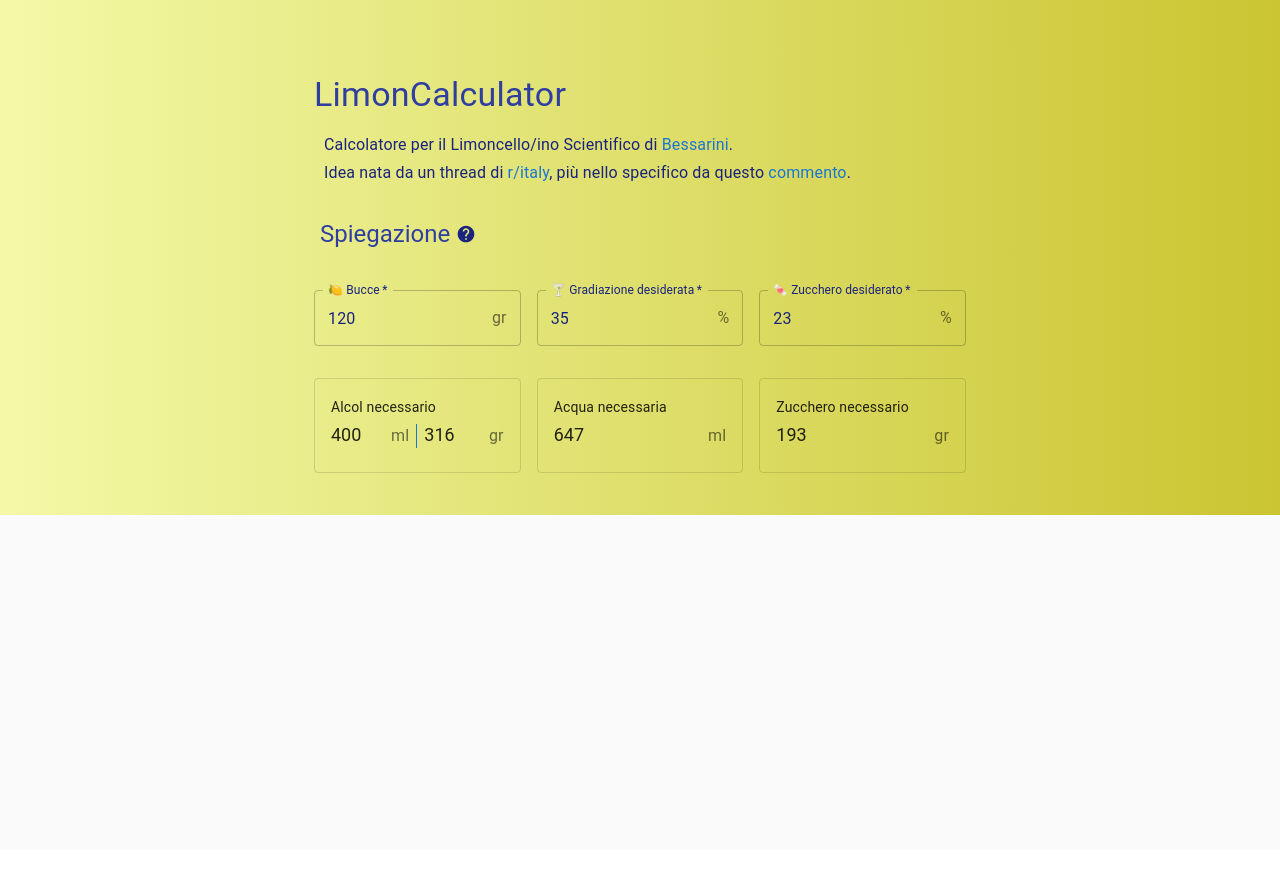
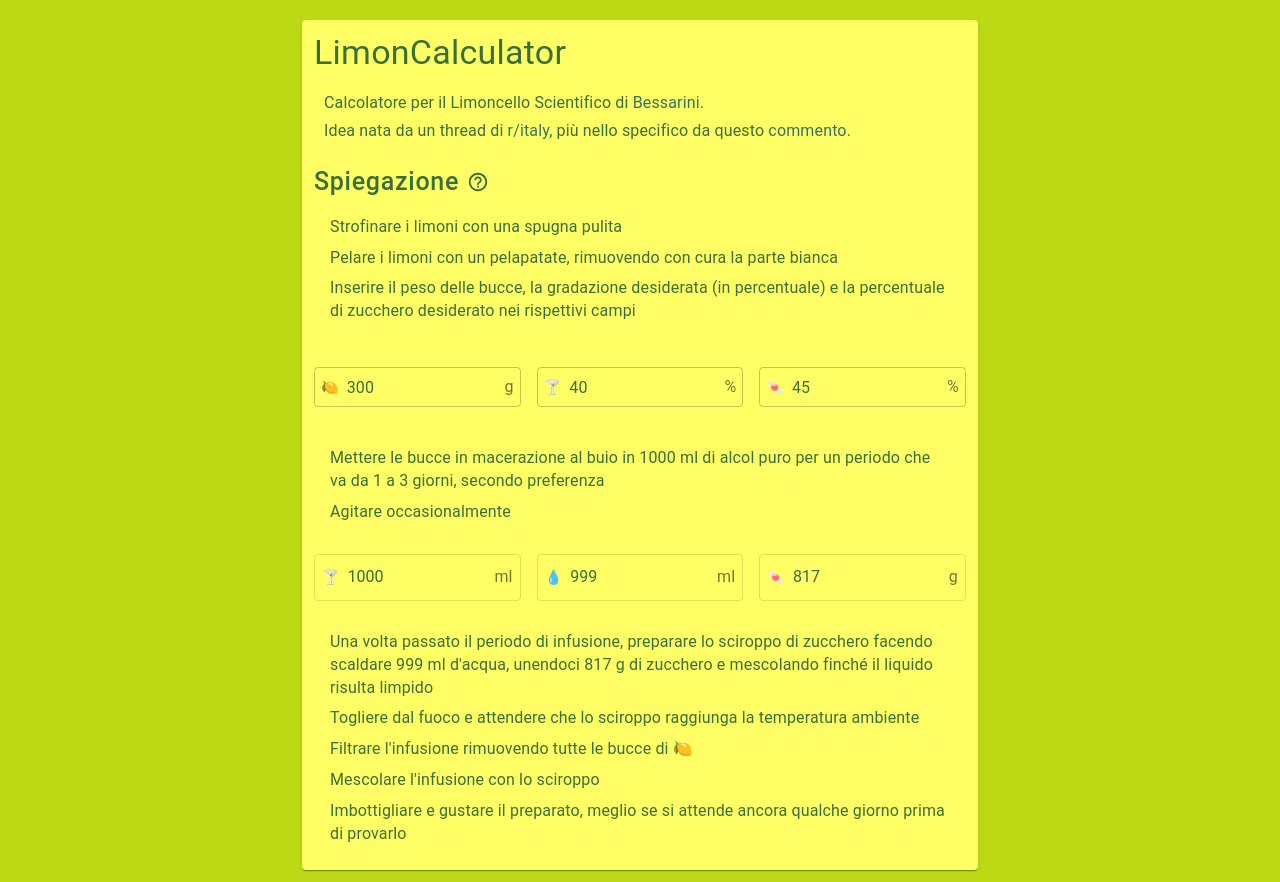
Before and after one commit to proschu2/LimonCalculator, a React (Create React App) app: page / in a window 1280 px wide. Before the commit the page ends 850 px from the top, so only its background shows below. Built offline with nearby package versions, Linux system fonts and the light colour scheme.

Commit message:
💄 css adaptations

```diff
--- a/src/App.css
+++ b/src/App.css
@@ -20,14 +20,13 @@
 
 #root {
     margin: 0;
-    font-family: -apple-system, BlinkMacSystemFont, 'Segoe UI', 'Roboto', 'Oxygen', 'Ubuntu', 'Cantarell', 'Fira Sans', 'Droid Sans', 'Helvetica Neue', sans-serif;
+    /*font-family: -apple-system, BlinkMacSystemFont, 'Segoe UI', 'Roboto', 'Oxygen', 'Ubuntu', 'Cantarell', 'Fira Sans', 'Droid Sans', 'Helvetica Neue', sans-serif;*/
     -webkit-font-smoothing: antialiased;
     -moz-osx-font-smoothing: grayscale;
-    background: #CAC531;
-    /* fallback for old browsers */
-    background: -webkit-linear-gradient(to right, #F3F9A7, #CAC531);
-    /* Chrome 10-25, Safari 5.1-6 */
-    background: linear-gradient(to right, #F3F9A7, #CAC531);
-    /* W3C, IE 10+/ Edge, Firefox 16+, Chrome 26+, Opera 12+, Safari 7+ */
-    color: #1a237e;
+    background: #bbd915;
+    margin: auto
 }
+
+.MuiOutlinedInput-adornedStart {
+    padding-left: 5px;
+}
--- a/src/App.tsx
+++ b/src/App.tsx
@@ -1,86 +1,124 @@
-import './App.css';
-
 import * as yup from 'yup';
 
 import {
+  Button,
   Card,
   CardContent,
   Container,
   CssBaseline,
   Grid,
+  Collapse,
   InputAdornment,
   Link,
   List,
   ListItem,
-    Typography
+  Paper,
+  Typography,
 } from '@material-ui/core';
-import { Field, FieldProps, Formik, FormikHelpers, getIn, useFormikContext } from 'formik';
+import {
+  Field,
+  FieldProps,
+  Formik,
+  FormikHelpers,
+  getIn,
+  useFormikContext,
+} from 'formik';
 import { Help, HelpOutline } from '@material-ui/icons';
 import React, { FC, useEffect, useState } from 'react';
 import TextField, { TextFieldProps } from '@material-ui/core/TextField';
-import { ThemeProvider, createMuiTheme, makeStyles } from '@material-ui/core/styles';
-
-import clsx from 'clsx';
+import {
+  ThemeProvider,
+  createMuiTheme,
+  makeStyles,
+} from '@material-ui/core/styles';
 import parse from 'html-react-parser';
-
+import './App.css';
 // import * as _ from "lodash";
 
-const theme = createMuiTheme({
+const lemonTheme = createMuiTheme({
   palette: {
-    primary: { main: '#1a237e' },
+    primary: {
+      main: '#396F3A',
+    },
+    secondary: { main: '#347562' },
     text: {
-      primary: '#1a237e',
+      primary: '#55A630',
+    },
+    background: {
+      default: '',
+      paper: '#ffff65',
     },
   },
 });
 
-const useStyles = makeStyles((theme) => ({
+const useStyles = makeStyles((theme) => {
+  return {
     form: {
       width: '100%', // Fix IE 11 issue.
       marginTop: theme.spacing(3),
       marginBottom: theme.spacing(3),
     },
     container: {
-    padding: '24px',
+      padding: '12px',
       maxWidth: '700px',
-    color: '#1a237e',
+      color: lemonTheme.palette.primary.main,
       [theme.breakpoints.up('sm')]: {
-      marginTop: '50px',
+        marginTop: theme.spacing(1),
+      },
+    },
+    paper: {
+      background: lemonTheme.palette.background.paper,
+      padding: '12px',
+      [theme.breakpoints.down('sm')]: {
+        padding: '10px',
       },
     },
     table: {
       marginTop: '20px',
     },
     inputLabel: {
-    color: theme.palette.primary.main,
+      color: lemonTheme.palette.text.primary,
+    },
+    inputAdornment: {
+      fontSize: '14px',
+      marginRight: '8px',
+      [theme.breakpoints.down('sm')]: { marginRight: '2px' },
+    },
+    inputField: {
+      color: lemonTheme.palette.primary.main,
+      padding: '0 7px',
     },
     cardLabel: {
       fontSize: '14px',
     },
     cardRoot: {
       background: 'transparent !important',
-    padding: '-2px -2px 0px',
     },
     cardValue: {
-    fontSize: '18px',
+      fontSize: '16px',
     },
     cardValueWithUnit: {
-    fontSize: '18px',
+      fontSize: '16px',
       display: 'table-cell',
       textAlign: 'left',
       width: '50%',
-    paddingRight: '10px',
+      //paddingRight: '10px',
     },
     cardUnit: {
       fontSize: '16px',
       display: 'table-cell',
       textAlign: 'right',
       width: '50%',
-    paddingLeft: '10px',
+      //paddingLeft: '10px',
     },
     cardTable: {
       display: 'table',
       width: '100%',
+      marginLeft: 'auto',
+      marginRight: '0',
+    },
+    cardContent: {
+      padding: '10.5px 7px !important',
     },
     cardTable2: {
       display: 'inline-table',
@@ -89,35 +127,32 @@ const useStyles = makeStyles((theme) => ({
     },
     cardTable0: {
       paddingRight: '7px',
-    borderRight: `1.5px solid ${theme.palette.info.dark}`,
+      [theme.breakpoints.down('xs')]: {
+        paddingRight: '22px',
+      },
+      borderRight: `1px solid ${lemonTheme.palette.secondary.dark}`,
     },
     cardTable1: {
       paddingLeft: '7px',
+      [theme.breakpoints.down('xs')]: {
+        paddingLeft: '21px',
       },
-  link: {
-    color: theme.palette.info.dark,
     },
     introTitle: {
       marginBottom: '15px',
-    color: theme.palette.primary.dark,
     },
     introListItem: {},
     introStepsTitle: {
-    marginBottom: '15px',
-    marginTop: '15px',
       background: 'transparent !important',
-    color: theme.palette.primary.dark,
       border: 'none',
       outline: 'none',
       boxShadow: 'none',
+      textTransform: 'none',
+      fontSize: '25px',
       '&:hover': {
-      color: theme.palette.info.dark,
+        color: lemonTheme.palette.secondary.main,
       },
-  },
-  intoHelpIcon: {
-    '&:hover': {
-      color: theme.palette.info.dark,
-    },
+      padding: '0px !important',
     },
     introSubtitle: {
       paddingLeft: '10px',
@@ -127,10 +162,15 @@ const useStyles = makeStyles((theme) => ({
       marginTop: '10px',
       marginBottom: '10px',
     },
-}));
+  };
+});
 
-const Step: FC<{ text: string }> = (props) => {
-  return <ListItem style={{ fontSize: '16px' }}>{parse(props.text)}</ListItem>;
+const Step: FC<{ text: string; key: any }> = (props) => {
+  return (
+    <ListItem style={{ fontSize: '16px' }} key={props.key}>
+      {parse(props.text)}
+    </ListItem>
+  );
 };
 
 const Input: FC<FieldProps & TextFieldProps> = (props) => {
@@ -141,6 +181,7 @@ const Input: FC<FieldProps & TextFieldProps> = (props) => {
   return (
     <TextField
       variant="outlined"
+      margin="dense"
       error={error ?? Boolean(isTouched && errorMessage)}
       helperText={
         helperText ?? (isTouched && errorMessage ? errorMessage : undefined)
@@ -148,10 +189,16 @@ const Input: FC<FieldProps & TextFieldProps> = (props) => {
       {...rest}
       {...field}
       InputLabelProps={{
+        shrink: false,
         classes: {
           root: classes.inputLabel,
         },
       }}
+      /*InputProps={{
+        classes: {
+          root: classes.inputField,
+        },
+      }}*/
     />
   );
 };
@@ -180,20 +227,18 @@ const validationSchema = yup.object().shape({
 });
 
 const App = () => {
-  const onSubmit = (values: FormValues) => {};
   return (
     <Formik
       initialValues={{
-        peel: 120,
-        gradiation: 35,
-        sugarPerc: 23,
+        peel: 300,
+        gradiation: 40,
+        sugarPerc: 45,
       }}
       validationSchema={validationSchema}
       onSubmit={(
         values: FormValues,
         formikHelpers: FormikHelpers<FormValues>,
       ) => {
-        onSubmit(values);
         formikHelpers.setSubmitting(false);
       }}
     >
@@ -204,33 +249,41 @@ const App = () => {
 
 interface IRequirementCard {
   label: string;
-  value: number[];
-  unit?: string[];
+  value: number;
+  unit: string;
 }
 
 interface IRequirementCardContent {
+  label?: string;
   value: number;
   unit: string;
 }
 
 const RequirementCardContent: FC<IRequirementCardContent> = (props) => {
   const classes = useStyles();
-  const { value, unit } = props;
+  const { value, unit, label } = props;
   return (
-    <div className={classes.cardTable}>
-      <Typography className={classes.cardValueWithUnit} variant="h3">
+    <span className={classes.cardTable}>
+      {label && (
+        <InputAdornment
+          position="start"
+          className={classes.inputAdornment}
+          disableTypography={true}
+        >
+          {label}
+        </InputAdornment>
+      )}
+      <Typography
+        color="primary"
+        className={classes.cardValueWithUnit}
+        variant="h3"
+      >
         {value}
       </Typography>
-      <Typography
-        className={classes.cardUnit}
-        classes={{
-          root:
-            'MuiTypography-root MuiTypography-body1 MuiTypography-colorTextSecondary',
-        }}
-      >
+      <Typography className={classes.cardUnit} color="textSecondary">
         {unit}
       </Typography>
-    </div>
+    </span>
   );
 };
 
@@ -239,36 +292,8 @@ const RequirementCard: FC<IRequirementCard> = (props) => {
   const { label, value, unit } = props;
   return (
     <Card variant="outlined" className={classes.cardRoot}>
-      <CardContent>
-        {label && (
-          <Typography
-            className={classes.cardLabel}
-            variant="subtitle1"
-            gutterBottom
-          >
-            {label}
-          </Typography>
-        )}
-        {value.length === 1 && unit ? (
-          <RequirementCardContent value={value[0]} unit={unit[0]} />
-        ) : value.length === 2 && unit ? (
-          value.map((v, key) => (
-            <div
-              className={clsx(
-                classes.cardTable2,
-                key === 0 ? classes.cardTable0 : classes.cardTable1,
-              )}
-            >
-              <RequirementCardContent value={v} unit={unit[key]} />
-            </div>
-          ))
-        ) : (
-          value && (
-            <Typography className={classes.cardValue} variant="h3">
-              {value}
-            </Typography>
-          )
-        )}
+      <CardContent className={classes.cardContent}>
+        <RequirementCardContent value={value} unit={unit} label={label} />
       </CardContent>
     </Card>
   );
@@ -281,13 +306,13 @@ interface IRequirements {
 }
 
 const LemonForm = () => {
-  const { values, handleChange, isValid } = useFormikContext<FormValues>();
+  const { values, isValid } = useFormikContext<FormValues>();
   const [calculation, setCalculation] = useState<Calculation>();
   const [requirements, setRequirements] = useState<IRequirements>();
-  const [open, setOpen] = useState(false);
+  const [open, setOpen] = useState(true);
 
   const handleClick = () => {
-    setOpen(!open);
+    setTimeout(() => setOpen(!open), 200);
   };
 
   const updateRequirements = (calc: Calculation, sugarPerc: number) => {
@@ -308,13 +333,15 @@ const LemonForm = () => {
   const classes = useStyles();
   return (
     <>
-      <ThemeProvider theme={theme}>
+      <CssBaseline />
+      <ThemeProvider theme={lemonTheme}>
         <Container component="main" maxWidth="sm" className={classes.container}>
-          <CssBaseline />
+          <Paper className={classes.paper}>
             <Typography
               component="h1"
               variant="h4"
               className={classes.introTitle}
+              color="primary"
             >
               LimonCalculator
             </Typography>
@@ -324,10 +351,10 @@ const LemonForm = () => {
               display="block"
               className={classes.introSubtitle}
             >
-            Calcolatore per il Limoncello/ino Scientifico di{' '}
+              Calcolatore per il Limoncello Scientifico di{' '}
               <Link
                 href="http://bressanini-lescienze.blogautore.espresso.repubblica.it/2015/12/21/le-ricette-scientifiche-il-limoncello-anche-veloce/comment-page-2/"
-              className={classes.link}
+                color="secondary"
               >
                 Bessarini
               </Link>
@@ -335,45 +362,46 @@ const LemonForm = () => {
               Idea nata da un thread di{' '}
               <Link
                 href="https://www.reddit.com/r/italy/comments/ed993f/aggiornamento_del_foglio_calcolatore_per_il/?utm_source=share&utm_medium=web2x&context=3"
-              className={classes.link}
+                color="secondary"
               >
                 r/italy
               </Link>
               , più nello specifico da questo{' '}
               <Link
                 href="https://www.reddit.com/r/italy/comments/ed993f/aggiornamento_del_foglio_calcolatore_per_il/fbj3mbr/?utm_source=reddit&utm_medium=web2x&context=3"
-              className={classes.link}
+                color="secondary"
               >
                 commento
               </Link>
               .
             </Typography>
-          <div
-            style={{ display: 'flex', alignItems: 'center', flexWrap: 'wrap' }}
-          >
-            <Typography
-              component="button"
-              variant="h5"
+            <Button
               className={classes.introStepsTitle}
               onClick={handleClick}
-            >
-              Spiegazione
-            </Typography>
-            {!open ? (
+              color="primary"
+              variant="text"
+              size="large"
+              disableFocusRipple={true}
+              disableElevation={true}
+              endIcon={
+                !open ? (
                   <Help
                     fontSize="small"
                     onClick={handleClick}
-                className={classes.intoHelpIcon}
+                    color="inherit"
                   />
                 ) : (
                   <HelpOutline
                     fontSize="small"
                     onClick={handleClick}
-                className={classes.intoHelpIcon}
+                    color="inherit"
                   />
-            )}
-          </div>
-          {open && (
+                )
+              }
+            >
+              Spiegazione
+            </Button>
+            <Collapse in={open} timeout="auto" unmountOnExit>
               <Typography variant="body2" color="primary" display="block">
                 <List dense={true}>
                   {[
@@ -381,11 +409,11 @@ const LemonForm = () => {
                     'Pelare i limoni con un pelapatate, rimuovendo con cura la parte bianca',
                     'Inserire il peso delle bucce, la gradazione desiderata (in percentuale) e la percentuale di zucchero desiderato nei rispettivi campi',
                   ].map((v, key) => {
-                  return <Step text={v}></Step>;
+                    return <Step text={v} key={key}></Step>;
                   })}
                 </List>
               </Typography>
-          )}
+            </Collapse>
             <form noValidate className={classes.form}>
               <Grid
                 container
@@ -393,62 +421,85 @@ const LemonForm = () => {
                 justify="space-around"
                 alignItems="center"
               >
-              <Grid item xs={12} sm={4}>
+                <Grid item xs={4}>
                   <Field
                     name="peel"
-                  required
                     fullWidth
                     id="peel"
-                  label="🍋 Bucce"
-                  value={values?.peel}
-                  onChange={handleChange}
                     component={Input}
                     InputProps={{
+                      startAdornment: (
+                        <InputAdornment
+                          position="start"
+                          className={classes.inputAdornment}
+                          disableTypography={true}
+                        >
+                          🍋
+                        </InputAdornment>
+                      ),
                       endAdornment: (
-                      <InputAdornment position="end">gr</InputAdornment>
+                        <InputAdornment position="end">g</InputAdornment>
                       ),
+                      classes: {
+                        root: classes.inputField,
+                      },
                     }}
                   />
                 </Grid>
-              <Grid item xs={12} sm={4}>
+                <Grid item xs={4}>
                   <Field
-                  required
                     fullWidth
                     id="gradiation"
-                  label="🍸 Gradiazione desiderata"
                     name="gradiation"
-                  value={values?.gradiation}
-                  onChange={handleChange}
                     component={Input}
                     InputProps={{
+                      startAdornment: (
+                        <InputAdornment
+                          position="start"
+                          className={classes.inputAdornment}
+                          disableTypography={true}
+                        >
+                          🍸
+                        </InputAdornment>
+                      ),
                       endAdornment: (
                         <InputAdornment position="end">%</InputAdornment>
                       ),
+                      classes: {
+                        root: classes.inputField,
+                      },
                     }}
                   />
                 </Grid>
-              <Grid item xs={12} sm={4}>
+                <Grid item xs={4}>
                   <Field
-                  required
                     fullWidth
                     id="sugarPerc"
-                  label="🍬 Zucchero desiderato"
                     name="sugarPerc"
-                  value={values?.sugarPerc}
-                  onChange={handleChange}
                     component={Input}
                     InputProps={{
+                      startAdornment: (
+                        <InputAdornment
+                          className={classes.inputAdornment}
+                          disableTypography={true}
+                          position="start"
+                        >
+                          🍬
+                        </InputAdornment>
+                      ),
                       type: 'number',
                       endAdornment: (
                         <InputAdornment position="end">%</InputAdornment>
                       ),
+                      classes: {
+                        root: classes.inputField,
+                      },
                     }}
                   />
                 </Grid>
               </Grid>
             </form>
             {calculation &&
-            calculation.totalWeight &&
               calculation.totalWeight > 0 &&
               requirements &&
               values &&
@@ -457,18 +508,18 @@ const LemonForm = () => {
               values.sugarPerc &&
               isValid && (
                 <>
-                {open && (
+                  <Collapse in={open} timeout="auto" unmountOnExit>
                     <Typography variant="body2" color="primary" display="block">
                       <List dense={true}>
                         {[
-                        "Mettere le bucce in macerazione al buio nell'alcol puro (la quantità da utilizzare è riportata qua sotto) per infusione per un periodo tra 1 e 3 giorni",
+                          `Mettere le bucce in macerazione al buio in ${requirements.alcol} ml di alcol puro per un periodo che va da 1 a 3 giorni, secondo preferenza`,
                           'Agitare occasionalmente',
                         ].map((v, key) => {
-                        return <Step text={v}></Step>;
+                          return <Step text={v} key={key}></Step>;
                         })}
                       </List>
                     </Typography>
-                )}
+                  </Collapse>
                   <Grid
                     container
                     spacing={2}
@@ -476,48 +527,46 @@ const LemonForm = () => {
                     alignItems="center"
                     className={classes.gridPadding}
                   >
-                  <Grid item xs={12} sm={4}>
+                    <Grid item xs={4}>
                       <RequirementCard
-                      label="Alcol necessario"
-                      value={[
-                        requirements.alcol,
-                        Math.round(requirements.alcol * 0.78945),
-                      ]}
-                      unit={['ml', 'gr']}
+                        label="🍸"
+                        value={requirements.alcol}
+                        unit={'ml'}
                       />
                     </Grid>
-                  <Grid item xs={12} sm={4}>
+                    <Grid item xs={4}>
                       <RequirementCard
-                      label="Acqua necessaria"
-                      value={[requirements.water]}
-                      unit={['ml']}
+                        label="💧"
+                        value={requirements.water}
+                        unit={'ml'}
                       />
                     </Grid>
-                  <Grid item xs={12} sm={4}>
+                    <Grid item xs={4}>
                       <RequirementCard
-                      label="Zucchero necessario"
-                      value={[requirements.sugar]}
-                      unit={['gr']}
+                        label="🍬"
+                        value={requirements.sugar}
+                        unit={'g'}
                       />
                     </Grid>
                   </Grid>
-                {open && (
+                  <Collapse in={open} timeout="auto" unmountOnExit>
                     <Typography variant="body2" color="primary" display="block">
                       <List dense={true}>
                         {[
-                        "Una volta passato il periodo di infusione, preparare lo sciroppo di zucchero facendo scaldare l'acqua e unendoci lo zucchero nelle dosi riportate sopra",
-                        'Attendere che lo sciroppo raggiunga la temperatura ambiente',
+                          `Una volta passato il periodo di infusione, preparare lo sciroppo di zucchero facendo scaldare ${requirements.water} ml d'acqua, unendoci ${requirements.sugar} g di zucchero e mescolando finché il liquido risulta limpido`,
+                          'Togliere dal fuoco e attendere che lo sciroppo raggiunga la temperatura ambiente',
                           "Filtrare l'infusione rimuovendo tutte le bucce di 🍋",
-                        "Mescolare l'infusione con lo sciroppo di zucchero",
+                          "Mescolare l'infusione con lo sciroppo",
                           'Imbottigliare e gustare il preparato, meglio se si attende ancora qualche giorno prima di provarlo',
                         ].map((v, key) => {
-                        return <Step text={v}></Step>;
+                          return <Step text={v} key={key}></Step>;
                         })}
                       </List>
                     </Typography>
-                )}
+                  </Collapse>
                 </>
               )}
+          </Paper>
         </Container>
       </ThemeProvider>
     </>
--- a/src/index.css
+++ b/src/index.css
@@ -1,13 +1,15 @@
+body,
 html {
     margin: 0;
-    font-family: -apple-system, BlinkMacSystemFont, 'Segoe UI', 'Roboto', 'Oxygen', 'Ubuntu', 'Cantarell', 'Fira Sans', 'Droid Sans', 'Helvetica Neue', sans-serif;
     -webkit-font-smoothing: antialiased;
     -moz-osx-font-smoothing: grayscale;
-    background: #CAC531;
-    /* fallback for old browsers */
-    background: -webkit-linear-gradient(to right, #F3F9A7, #CAC531);
-    /* Chrome 10-25, Safari 5.1-6 */
-    background: linear-gradient(to right, #F3F9A7, #CAC531);
+    background-color: #bbd915 !important;
+    /* fallback for old browsers
+    background: -webkit-linear-gradient(to right, #DED664 30%, #DED664 30%);
+    /* Chrome 10-25, Safari 5.1-6
+    background: linear-gradient(to right, #DED664 30%, #DED664 30%);
     /* W3C, IE 10+/ Edge, Firefox 16+, Chrome 26+, Opera 12+, Safari 7+ */
-    color: #1a237e;
+    color: #00796b;
+    height: 100%;
+    display: grid;
 }
--- a/src/index.tsx
+++ b/src/index.tsx
@@ -8,7 +8,7 @@ ReactDOM.render(
   <React.StrictMode>
     <App />
   </React.StrictMode>,
-  document.getElementById('root')
+  document.getElementById('root'),
 );
 
 // If you want to start measuring performance in your app, pass a function
```
Also changed, not shown: 1 other file (tests, documents, lock files or other folders). Lines whose indentation alone changed are shown as unchanged.
